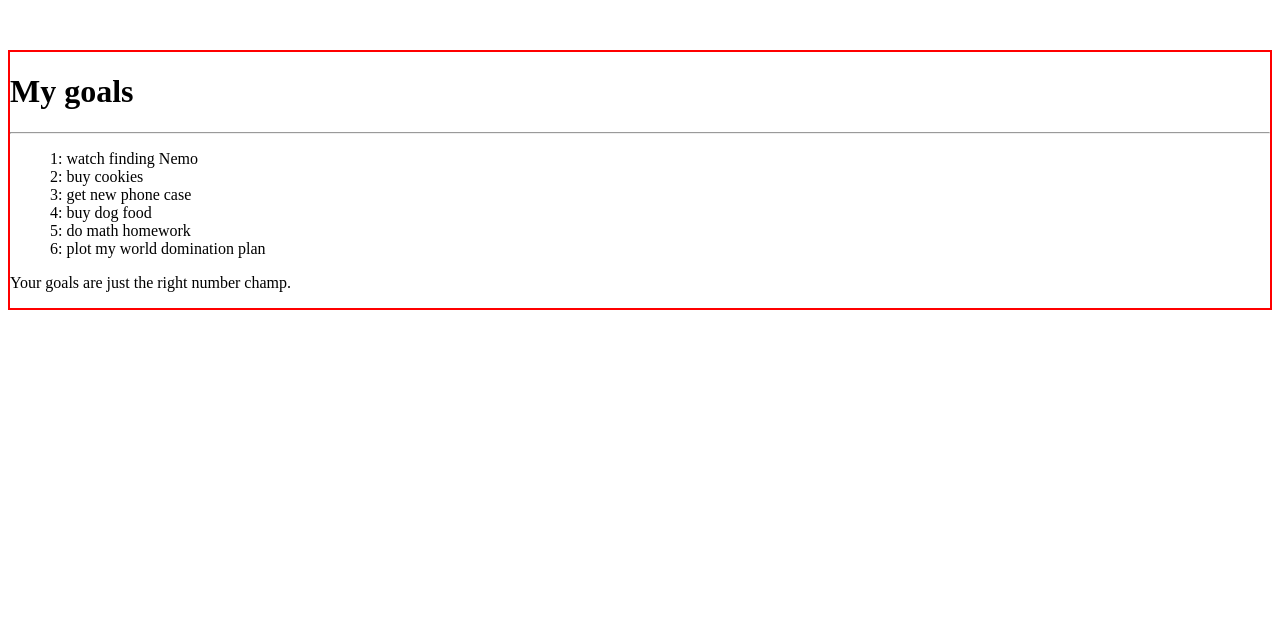
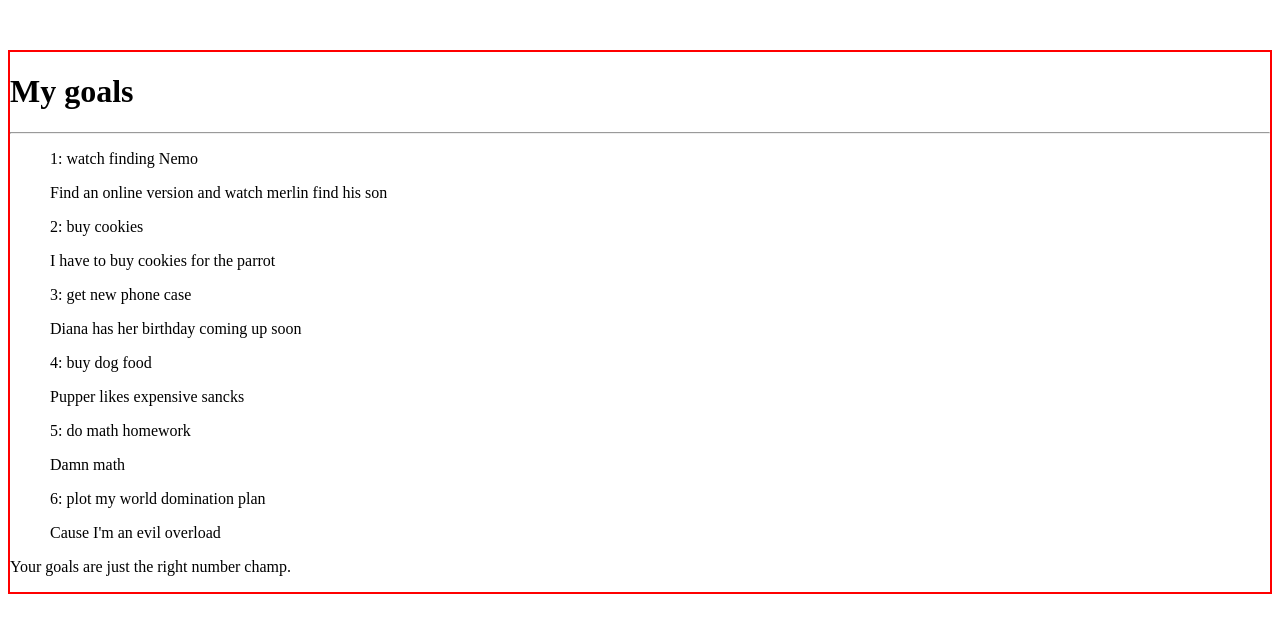
Before and after one commit to KellyKiiru/goals, an Angular app: page / in a window 1280 px wide. Shown: the top 632 px of the page. Built offline with nearby package versions, Linux system fonts and the light colour scheme.

Commit message:
nest a child component with the parent

```diff
--- a/src/app/app.module.ts
+++ b/src/app/app.module.ts
@@ -4,11 +4,13 @@ import { BrowserModule } from '@angular/platform-browser';
 import { AppRoutingModule } from './app-routing.module';
 import { AppComponent } from './app.component';
 import { GoalComponent } from './goal/goal.component';
+import { GoalDetailComponent } from './goal-detail/goal-detail.component';
 
 @NgModule({
   declarations: [
     AppComponent,
     GoalComponent,
+    GoalDetailComponent,
   ],
   imports: [
     BrowserModule,
--- /dev/null
+++ b/src/app/goal-detail/goal-detail.component.html
@@ -0,0 +1 @@
+<p>{{goal?.description}}</p>
--- /dev/null
+++ b/src/app/goal-detail/goal-detail.component.ts
@@ -0,0 +1,17 @@
+import { Component, OnInit, Input } from '@angular/core';
+import { Goal } from '../goal';
+
+@Component({
+  selector: 'app-goal-detail',
+  templateUrl: './goal-detail.component.html',
+  styleUrls: ['./goal-detail.component.css']
+})
+export class GoalDetailComponent implements OnInit {
+
+  @Input() goal: Goal | undefined;
+  constructor() { }
+
+  ngOnInit() {
+  }
+
+}
--- a/src/app/goal.ts
+++ b/src/app/goal.ts
@@ -1,4 +1,5 @@
 export class Goal {
     id!: number;
     name!: string;
+    description!: string;
 }
--- a/src/app/goal/goal.component.html
+++ b/src/app/goal/goal.component.html
@@ -4,7 +4,19 @@
     <ul>
         <li *ngFor="let goal of goals" style="list-style: none;">
             {{goal.id}}: {{goal.name}}
+            <app-goal-detail [goal]='goal' ></app-goal-detail>
         </li>
     </ul>
     <p *ngIf="goals.length == goals.length">Your goals are just the right number champ.</p>
+
 </div>
+<!-- <div>
+    <h1>My Goals</h1>
+    <hr>
+    <ul>
+      <li *ngFor='let goal of goals'>
+        {{goal.name}}
+        <app-goal-detail [goal]='goal'></app-goal-detail>
+      </li>
+    </ul>
+  </div> -->
--- a/src/app/goal/goal.component.ts
+++ b/src/app/goal/goal.component.ts
@@ -7,12 +7,32 @@ import { Goal } from '../goal';
 })
 export class GoalComponent implements OnInit {
   goals: Goal[] = [
-    { id: 1, name: 'watch finding Nemo' },
-    { id: 2, name: 'buy cookies' },
-    { id: 3, name: 'get new phone case' },
-    { id: 4, name: 'buy dog food' },
-    { id: 5, name: 'do math homework' },
-    { id: 6, name: 'plot my world domination plan' },
+    {
+      id: 1,
+      name: 'watch finding Nemo',
+      description: 'Find an online version and watch merlin find his son',
+    },
+    {
+      id: 2,
+      name: 'buy cookies',
+      description: 'I have to buy cookies for the parrot',
+    },
+    {
+      id: 3,
+      name: 'get new phone case',
+      description: 'Diana has her birthday coming up soon',
+    },
+    {
+      id: 4,
+      name: 'buy dog food',
+      description: 'Pupper likes expensive sancks',
+    },
+    { id: 5, name: 'do math homework', description: 'Damn math' },
+    {
+      id: 6,
+      name: 'plot my world domination plan',
+      description: "Cause I'm an evil overload",
+    },
   ];
   constructor() {}
 
```
Also changed, not shown: src/app/goal-detail/goal-detail.component.css (added).
